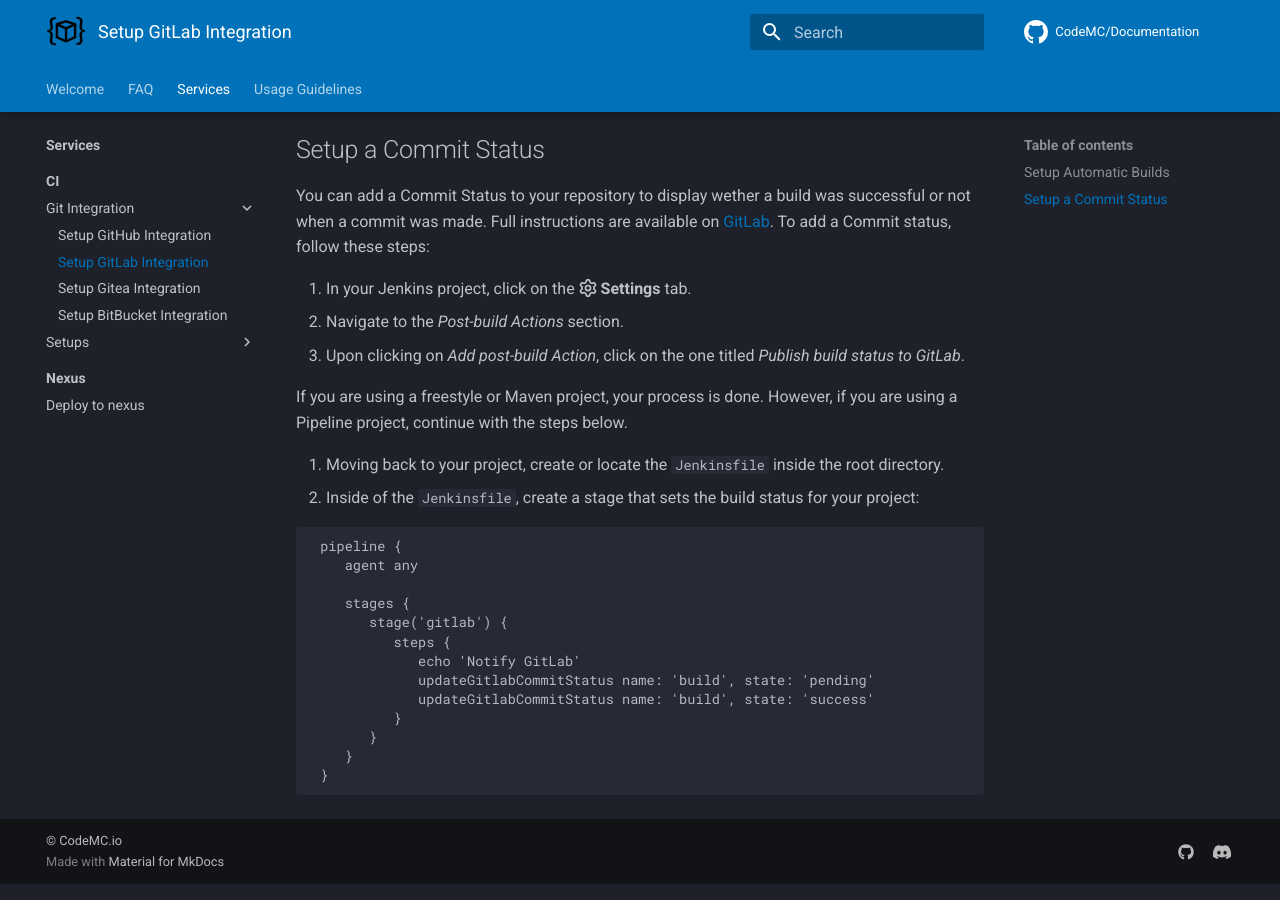
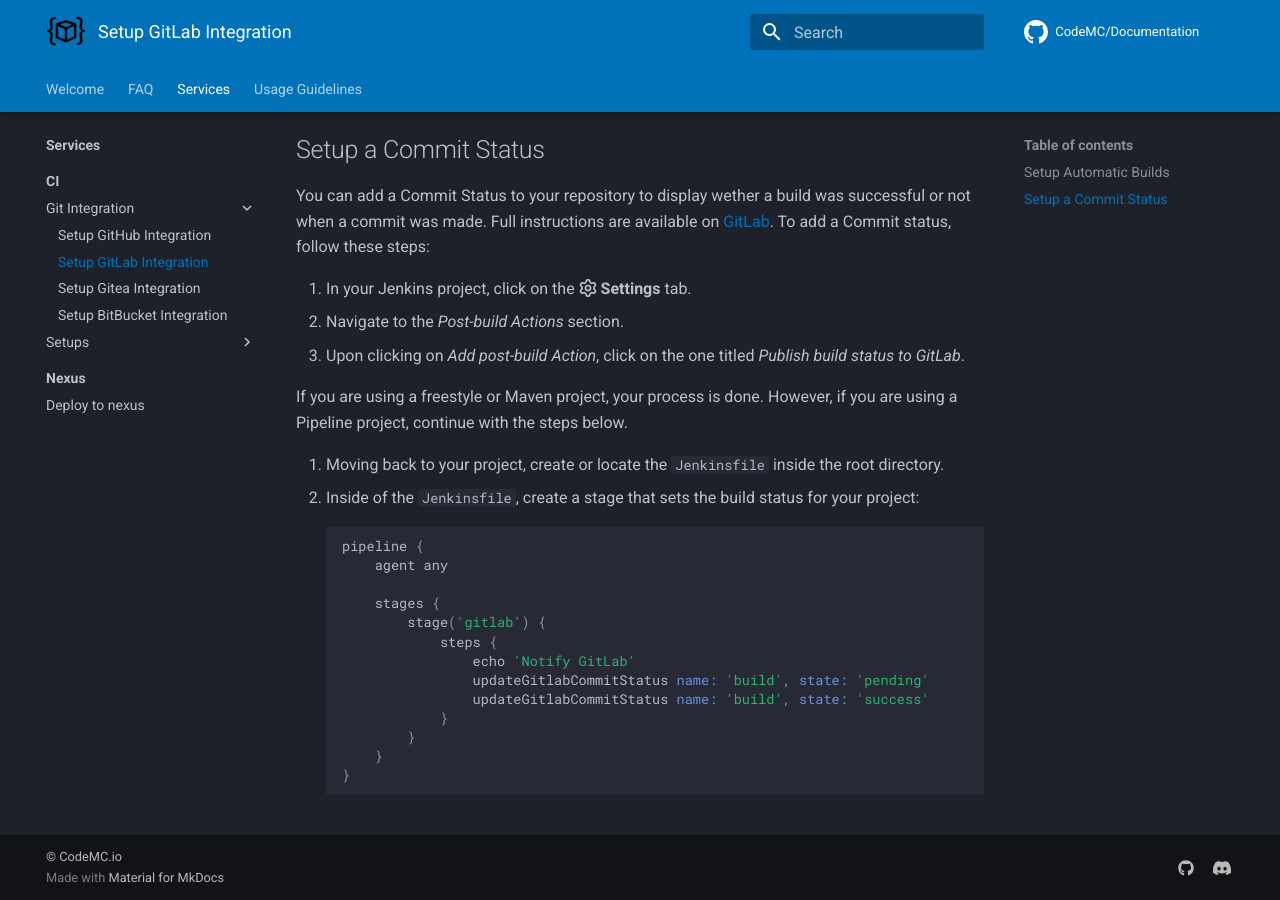
Before and after one commit to CodeMC/Documentation, an MkDocs documentation site: the page built from docs/services/ci/integrations/setup-gitlab.md, in a window 1280 px wide and 900 px high, scrolled down 665 px. Built offline with MkDocs 1.6.1 and Material for MkDocs 9.7.7, drawn with Linux system fonts in a browser that asks for light colours; comment, search, counter and statistics services are not loaded.

````diff
--- a/docs/services/ci/integrations/setup-gitlab.md
+++ b/docs/services/ci/integrations/setup-gitlab.md
@@ -23,21 +23,20 @@ To add a Commit status, follow these steps:
 
 If you are using a freestyle or Maven project, your process is done. However, if you are using a Pipeline project, continue with the steps below.
 
-1. Moving back to your project, create or locate the `Jenkinsfile` inside the root directory.
-2. Inside of the `Jenkinsfile`, create a stage that sets the build status for your project:
+1.  Moving back to your project, create or locate the `Jenkinsfile` inside the root directory.
+2.  Inside of the `Jenkinsfile`, create a stage that sets the build status for your project:
+    ```groovy
+    pipeline {
+        agent any
 
-```Jenkinsfile
- pipeline {
-    agent any
-
-    stages {
-       stage('gitlab') {
-          steps {
-             echo 'Notify GitLab'
-             updateGitlabCommitStatus name: 'build', state: 'pending'
-             updateGitlabCommitStatus name: 'build', state: 'success'
-          }
-       }
+        stages {
+            stage('gitlab') {
+                steps {
+                    echo 'Notify GitLab'
+                    updateGitlabCommitStatus name: 'build', state: 'pending'
+                    updateGitlabCommitStatus name: 'build', state: 'success'
+                }
+            }
+        }
     }
- }
-```
+    ```
--- a/mkdocs.yml
+++ b/mkdocs.yml
@@ -49,6 +49,7 @@ theme:
     primary: cyan
     accent: blue
   features:
+  - content.code.annotate
   - navigation.tabs
   - navigation.tabs.sticky
   - navigation.sections
--- a/requirements.txt
+++ b/requirements.txt
@@ -1 +1,2 @@
-mkdocs-material==9.5.28
+mkdocs-material==9.5.39
+pymdown-extensions==10.11
````
Also changed, not shown: docs/faq/using-nms-repository.md (+31 -12 lines), docs/services/nexus/deploy.md (+13 -7 lines), 1 other file.
